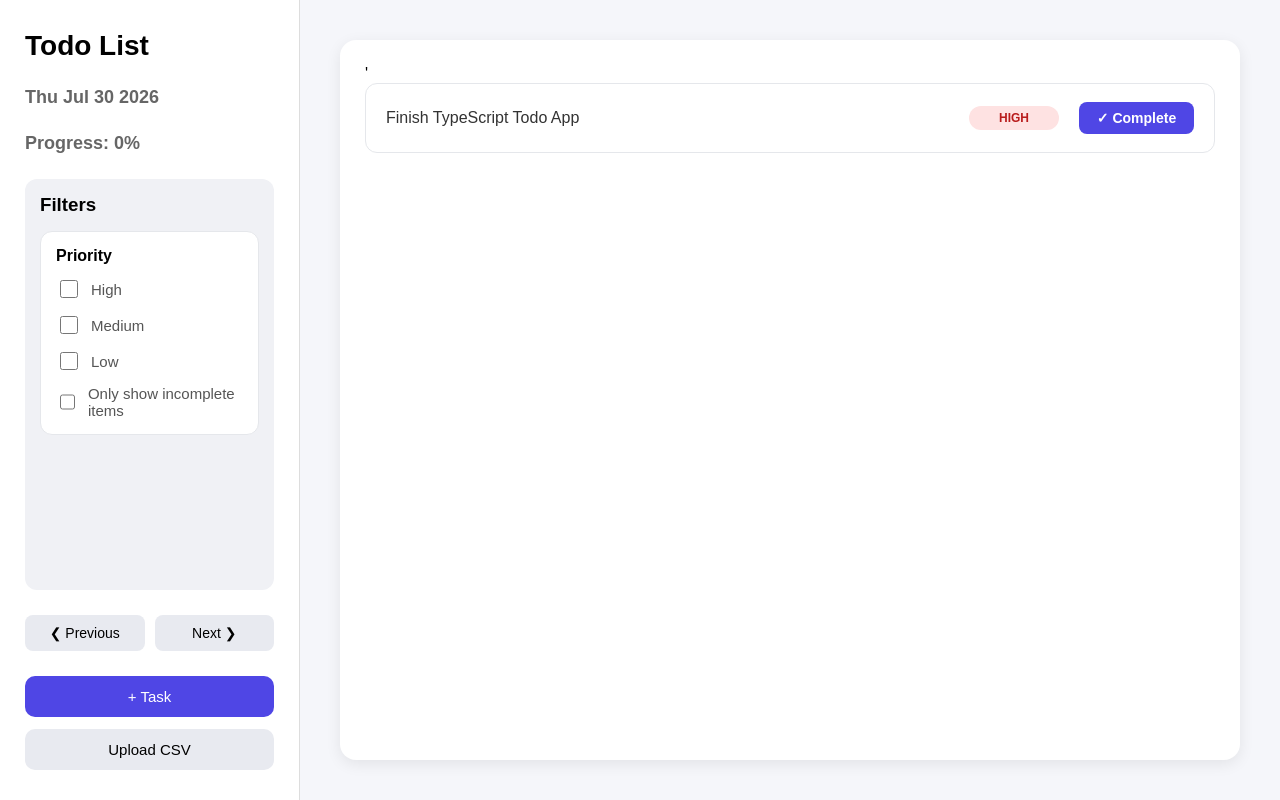
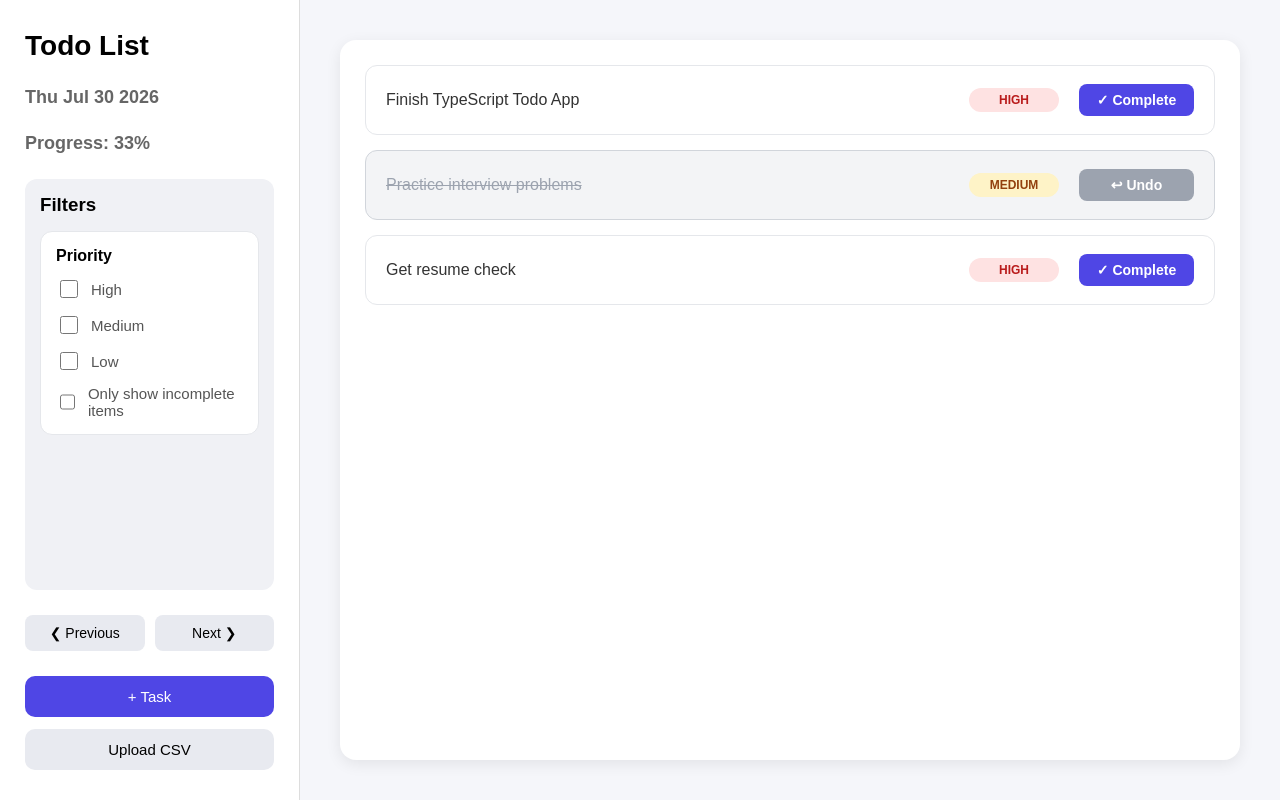
Before and after one commit to AudreyBurrell/todo-typescript, a React (Vite) app: page / in a window 1280 px wide. Built offline with nearby package versions, Linux system fonts and the light colour scheme.

Commit message:
Finishing the filter by complete

```diff
--- a/src/App.tsx
+++ b/src/App.tsx
@@ -3,7 +3,7 @@ import type { Priority } from "./types/Priority";
 import TaskItem from "./components/TaskItem";
 import AddTaskModal from "./components/AddTaskModal";
 import { calculateProgress } from "./utils/calculateProgress";
-import { filterByPriority } from "./utils/taskUtils";
+import { filterByPriority, filterByComplete } from "./utils/taskUtils";
 import { initialTasks } from "./utils/initialTasks";
 import "./styles/App.css";
 
@@ -13,6 +13,7 @@ function App() {
     const [tasks, setTasks] = useState<Task[]>(initialTasks);
     const [showModal, setShowModal] = useState(false);
     const [selectedPriorities, setSelectedPriorities] = useState<Priority[]>([]);
+    const [showOnlyIncomplete, setShowOnlyIncomplete] = useState(false);
 
     let currentDate = new Date().toDateString();
     const currentProgress = calculateProgress(tasks);
@@ -57,8 +58,10 @@ function App() {
         }
     }
 
-    const visibleTasks = filterByPriority(tasks, selectedPriorities);
-
+    //filter pipeline
+    const priorityFilteredTasks = filterByPriority(tasks, selectedPriorities);
+    const completeFilteredTasks = filterByComplete(priorityFilteredTasks, showOnlyIncomplete);
+    const visibleTasks = completeFilteredTasks;
 
 
     return (
@@ -92,7 +95,7 @@ function App() {
                             Low
                         </label>
                         <label>
-                            <input type="checkbox" />
+                            <input type="checkbox" checked={showOnlyIncomplete} onChange={(event) => setShowOnlyIncomplete(event.target.checked)} />
                             Only show incomplete items
                         </label>
                     </div>
@@ -108,7 +111,7 @@ function App() {
                 </div>
             </div>
             <div className="rightSideBar">
-                <div className="toDoListArea">'
+                <div className="toDoListArea">
                     {/* to-do list appears here with title, delete button, and prioirty*/}
                     <ul className="taskList">
                         {visibleTasks.map((task) => (
--- a/src/utils/initialTasks.ts
+++ b/src/utils/initialTasks.ts
@@ -8,4 +8,18 @@ export const initialTasks: Task[] = [
         date: new Date(2026, 6, 29),
         priority: "HIGH",
     },
+    {
+        id: 2,
+        title: "Practice interview problems",
+        completed: true,
+        date: new Date(2026, 6, 28),
+        priority: "MEDIUM",
+    },
+    {
+        id: 3,
+        title: "Get resume check",
+        completed: false,
+        date: new Date(2026, 6, 29),
+        priority: "HIGH",
+    },
 ];
```
Also changed, not shown: 1 other file (tests, documents, lock files or other folders).
